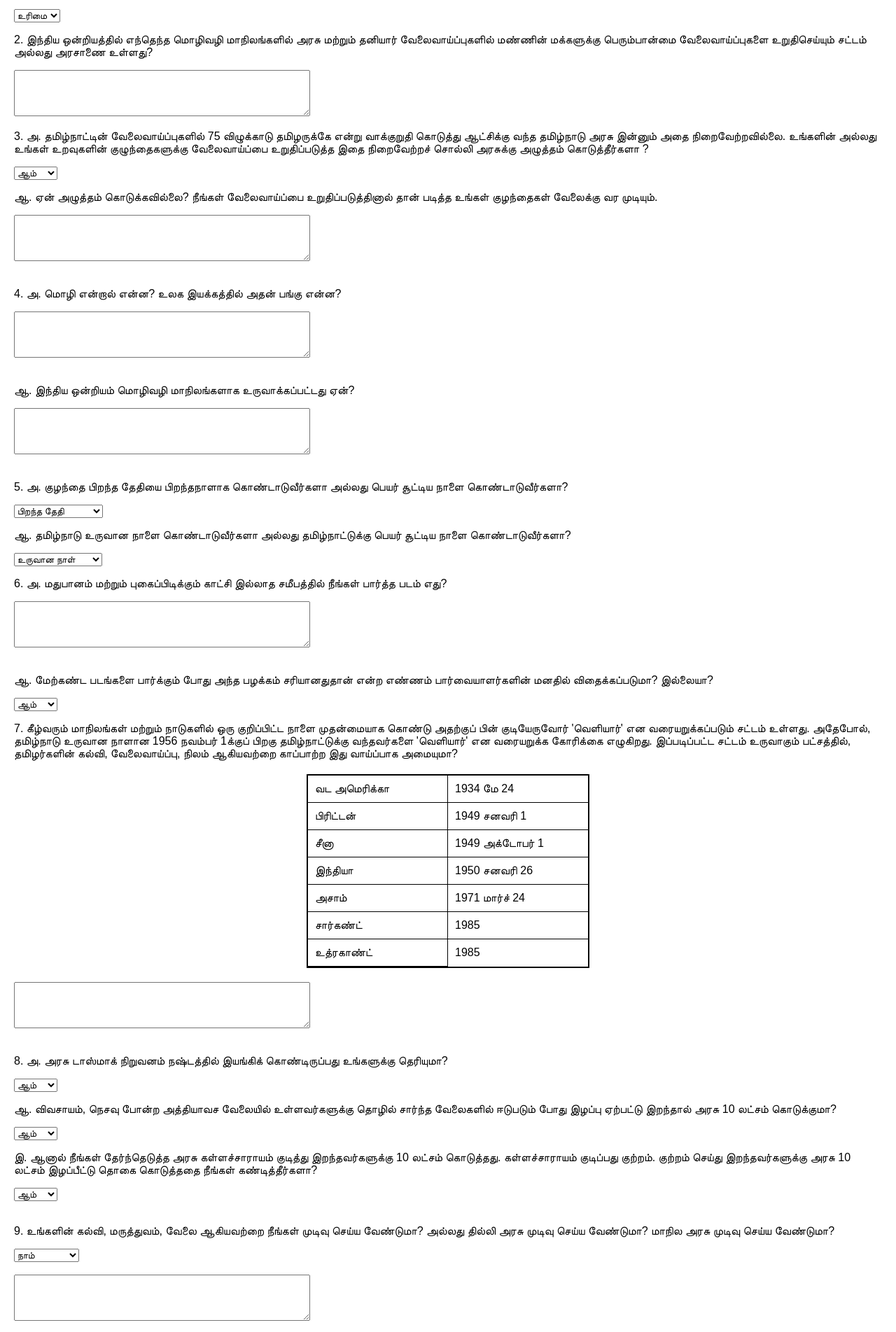
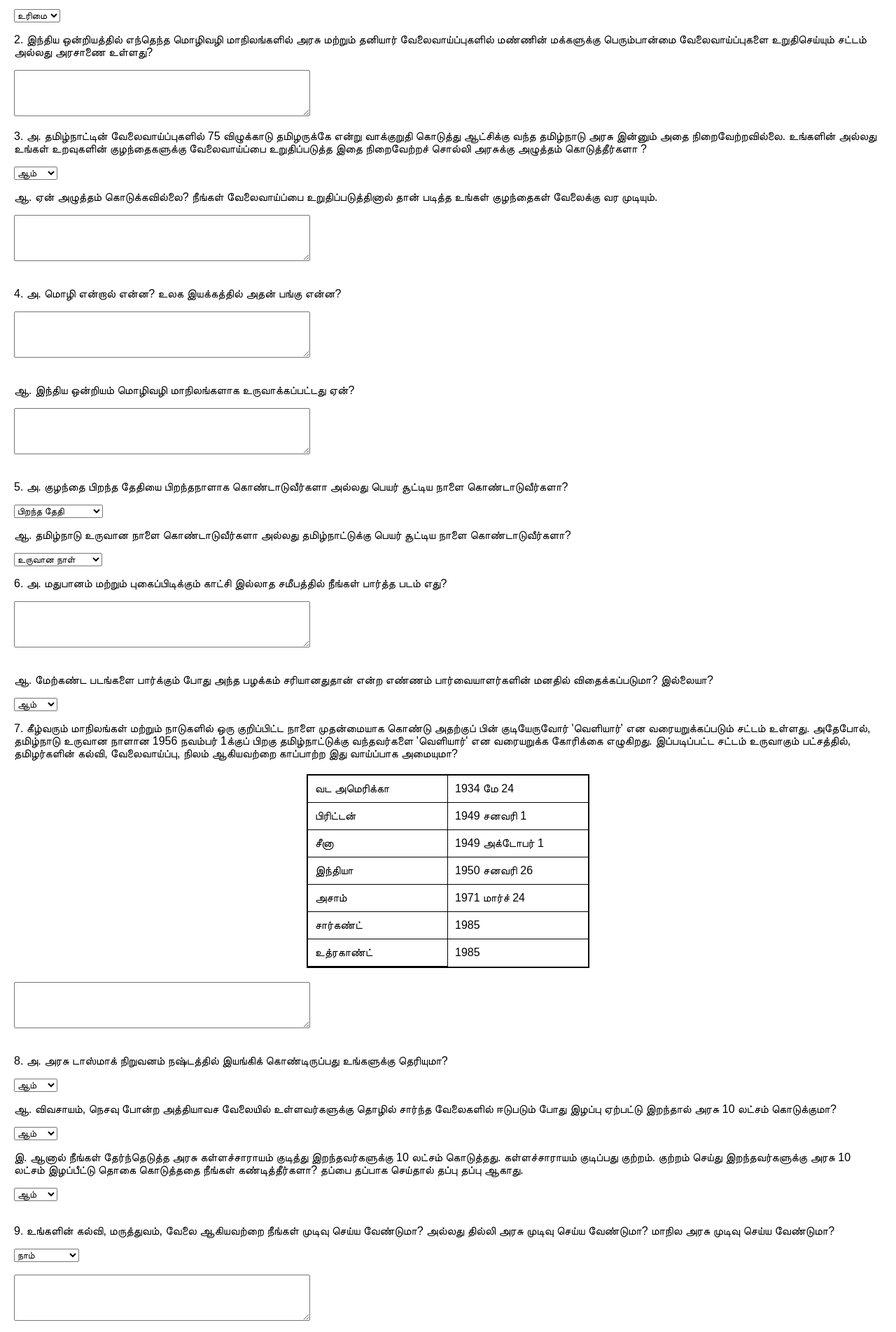
Before and after one commit to Maniyarsan/app, a Flask app: page / in a window 1280 px wide. Shown: the part 770-2673 px from the top of the page at 70% size. Run offline with Flask 3, Linux system fonts and the light colour scheme.

Commit message:
que change 2

```diff
--- a/templates/survey.html
+++ b/templates/survey.html
@@ -42,7 +42,7 @@
 
             <textarea name="question2" id="question2" rows="4" cols="50"></textarea><br>
 
-        <p>3. அ. தமிழ்நாட்டின் வேலைவாய்ப்புகளில் 75 விழுக்காடு தமிழருக்கே என்று வாக்குறுதி கொடுத்து ஆட்சிக்கு வந்த தமிழ்நாடு அரசு இன்னும் அதை நிறைவேற்றவில்லை. உங்களின் அல்லது உங்கள்  உறவுகளின் குழுந்தைகளுக்கு வேலைவாய்ப்பை உறுதிப்படுத்த இதை நிறைவேற்றச் சொல்லி அரசுக்கு அழுத்தம் கொடுத்தீர்களா ?</p>
+        <p>3. அ. தமிழ்நாட்டின் வேலைவாய்ப்புகளில் 75 விழுக்காடு தமிழருக்கே என்று வாக்குறுதி கொடுத்து ஆட்சிக்கு வந்த தமிழ்நாடு அரசு இன்னும் அதை நிறைவேற்றவில்லை. உங்களின் அல்லது உங்கள்  உறவுகளின் குழந்தைகளுக்கு வேலைவாய்ப்பை உறுதிப்படுத்த இதை நிறைவேற்றச் சொல்லி அரசுக்கு அழுத்தம் கொடுத்தீர்களா ?</p>
 
         <select name="question3_அ" id="question3_அ">
             <option value="ஆம்">ஆம்</option>
@@ -141,7 +141,7 @@
             <option value="இல்லை">இல்லை</option>
         </select><br>
 
-        <p>   இ. ஆனால் நீங்கள் தேர்ந்தெடுத்த அரசு கள்ளச்சாராயம் குடித்து இறந்தவர்களுக்கு 10 லட்சம் கொடுத்தது. கள்ளச்சாராயம் குடிப்பது குற்றம். குற்றம் செய்து இறந்தவர்களுக்கு அரசு 10 லட்சம் இழப்பீட்டு தொகை கொடுத்ததை நீங்கள் கண்டித்தீர்களா?</p>
+        <p>   இ. ஆனால் நீங்கள் தேர்ந்தெடுத்த அரசு கள்ளச்சாராயம் குடித்து இறந்தவர்களுக்கு 10 லட்சம் கொடுத்தது. கள்ளச்சாராயம் குடிப்பது குற்றம். குற்றம் செய்து இறந்தவர்களுக்கு அரசு 10 லட்சம் இழப்பீட்டு தொகை கொடுத்ததை நீங்கள் கண்டித்தீர்களா? தப்பை தப்பாக செய்தால் தப்பு தப்பு ஆகாது.</p>
         <select name="question8_இ" id="question8_இ">
             <option value="ஆம்">ஆம்</option>
             <option value="இல்லை">இல்லை</option>
```
